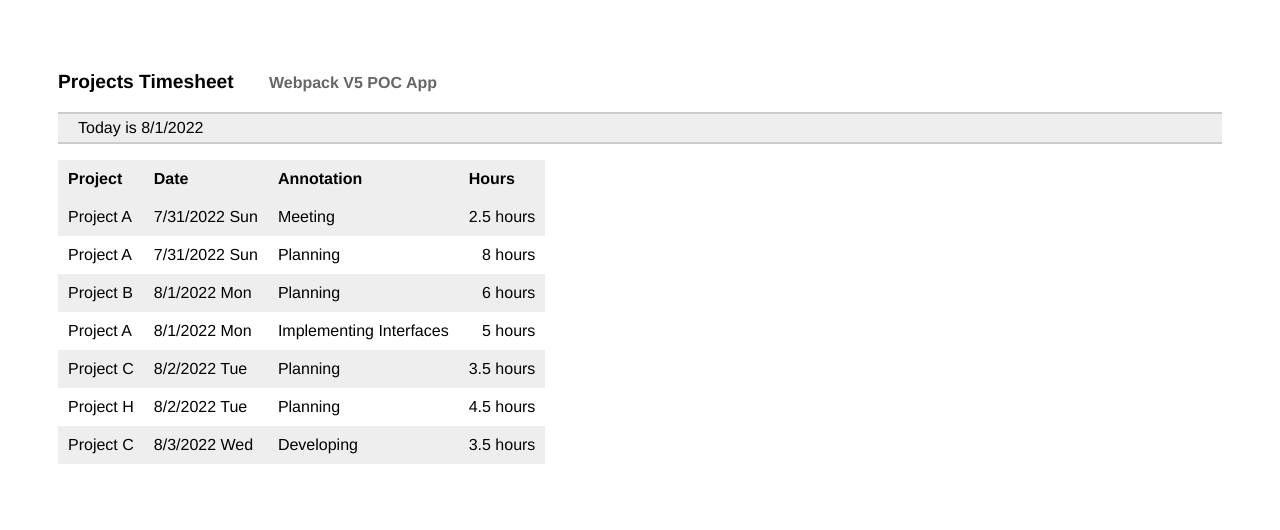
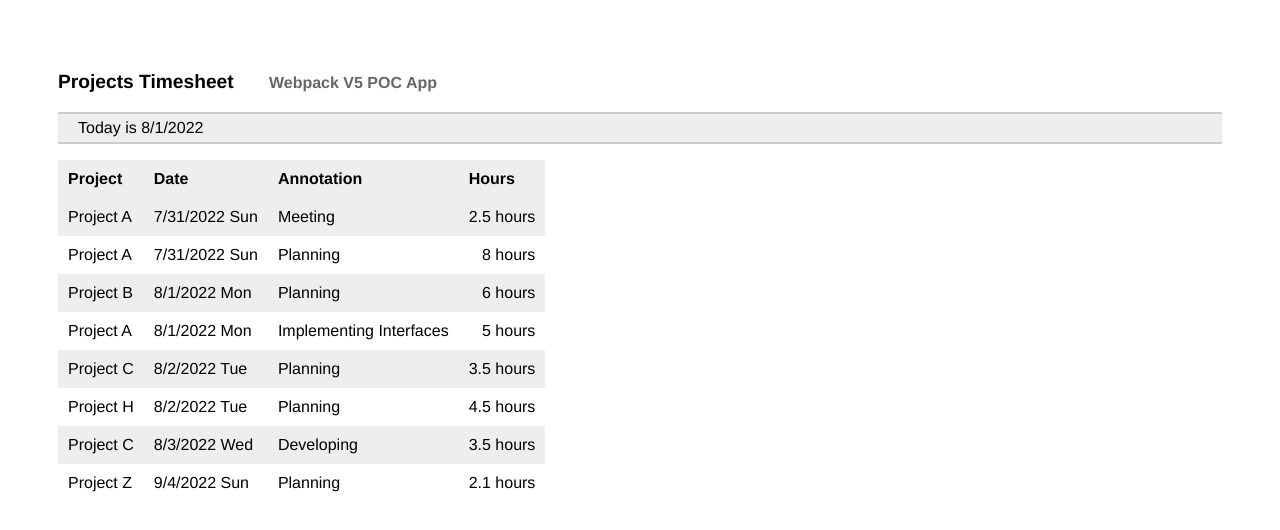
Before and after one commit to jonhymenegaz/video-468-research-wp5-vite, a React app in the folder webpack-v5/: page / in a window 1280 px wide. Shown: the top 530 px of the page. Built offline with nearby package versions, Linux system fonts and the light colour scheme.

Commit message:
adjusting app

```diff
--- a/webpack-v5/src/App.tsx
+++ b/webpack-v5/src/App.tsx
@@ -4,7 +4,7 @@ import Timesheet from "./components/Timesheet";
 
 const App = () => {
 
-  const today = new Date("2022-08-01").toLocaleDateString();
+  const today = new Date().toLocaleDateString();
 
   return (
     <div className="app">
--- a/webpack-v5/src/data/timesheet.json
+++ b/webpack-v5/src/data/timesheet.json
@@ -47,5 +47,12 @@
     "project": "Project C",
     "type": "Developing",
     "hours": 3.5
+  },
+  {
+    "id": 8,
+    "date": "9/4/2022",
+    "project": "Project Z",
+    "type": "Planning",
+    "hours": 2.1
   }
 ]
```
